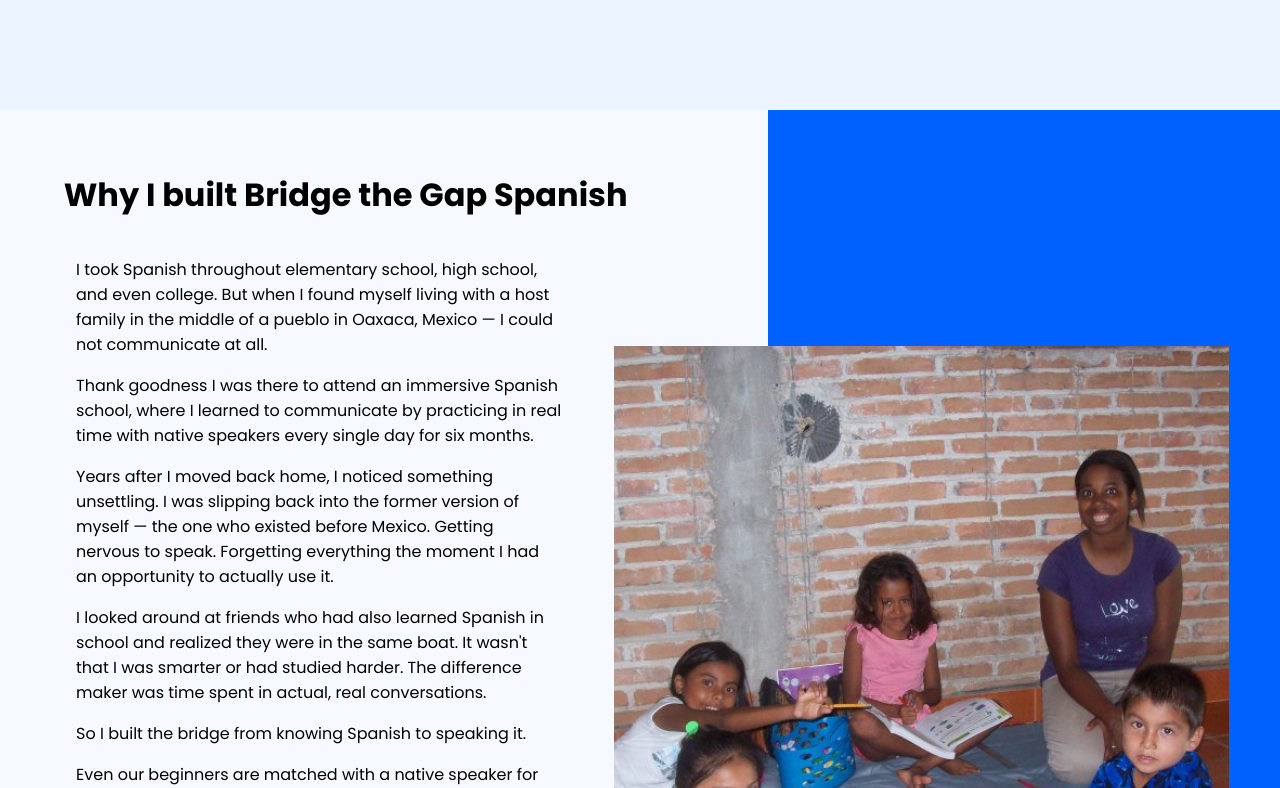
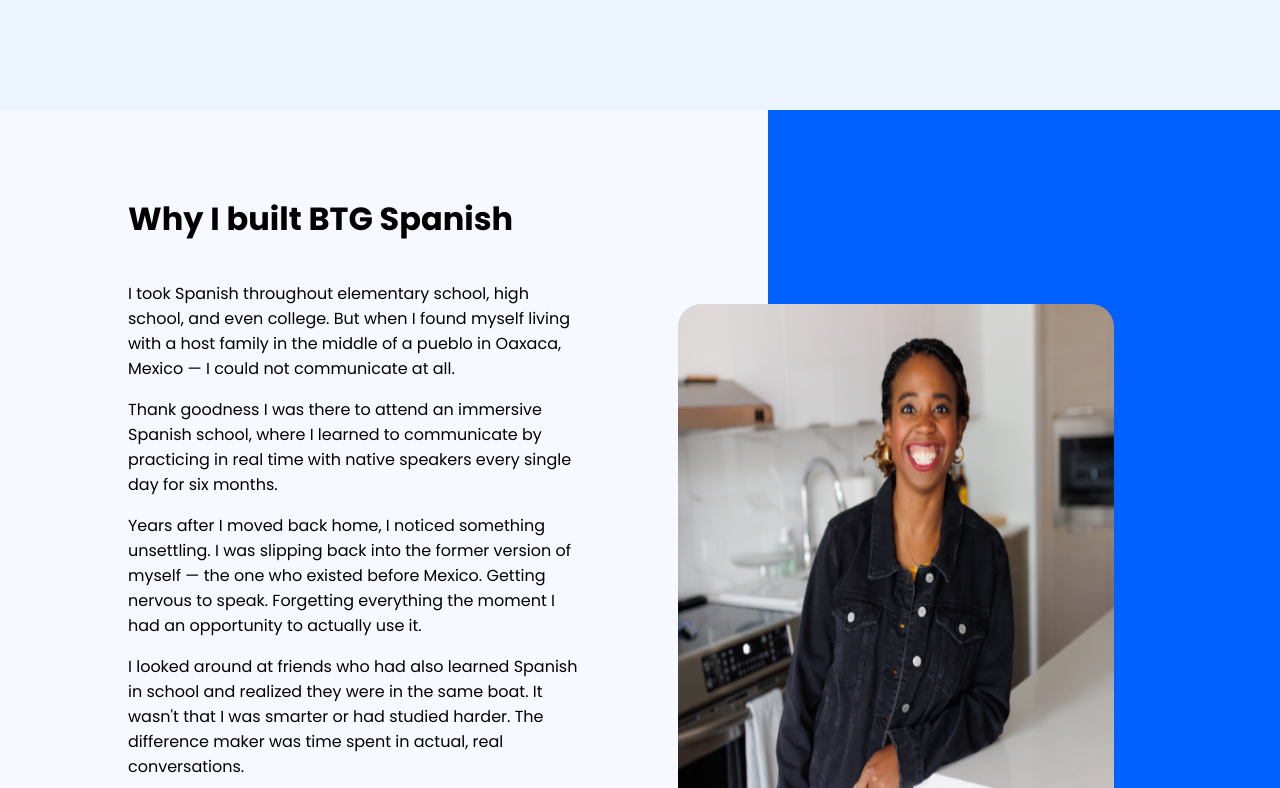
Before and after one commit to Dmac26/salty-lion-stack, an Angular app in the folder angularFrontend/: page / in a window 1280 px wide. Shown: the part 6652-7440 px from the top of the page. Built offline with nearby package versions, Linux system fonts and the light colour scheme.

Commit message:
why-i-build polished

```diff
--- a/angularFrontend/src/app/components/body/body.component.html
+++ b/angularFrontend/src/app/components/body/body.component.html
@@ -18,7 +18,7 @@
 
 <app-challenge-result></app-challenge-result>
 
-<app-what-to-expect></app-what-to-expect>
+<app-why-i-build></app-why-i-build>
 
 <app-what-you-get></app-what-you-get>
 
--- a/angularFrontend/src/app/components/body/body.component.ts
+++ b/angularFrontend/src/app/components/body/body.component.ts
@@ -17,7 +17,7 @@
 import { ExpectationsComponent } from '@components/expectations/expectations.component';
 import { ChallengeResult } from '@components/challenge-result/challenge-result';
 import { PricingComponent } from '@components/pricing/pricing.component';
-import { WhatToExpect } from '@components/what-to-expect/what-to-expect';
+import { WhyIBuild } from '@components/why-i-build/why-i-build';
 import { WhatYouGet } from '@components/what-you-get/what-you-get';
 
 @Component({
@@ -41,7 +41,7 @@
     ExpectationsComponent,
     ChallengeResult,
     PricingComponent,
-    WhatToExpect,
+    WhyIBuild,
     WhatYouGet
   ],
   templateUrl: './body.component.html',
--- a/angularFrontend/src/app/components/what-to-expect/what-to-expect.html
+++ b/angularFrontend/src/app/components/why-i-build/why-i-build.html
@@ -1,9 +1,9 @@
 <div class="why-container">
     <div class="left-content">
+        <div class="copy-container">
             <h1 class="heading">
-                Why I built Bridge the Gap Spanish
+                Why I built BTG Spanish
             </h1>
-        <div class="copy-container">
             <div class="copy-wrapper">
                 <p>I took Spanish throughout elementary school, high school, and even college. But when I found myself living with a host family in the middle of a pueblo in Oaxaca, Mexico — I could not communicate at all.</p>
                 <p>Thank goodness I was there to attend an immersive Spanish school, where I learned to communicate by practicing in real time with native speakers every single day for six months.</p>
@@ -17,6 +17,6 @@
         </div>
     </div>
     <div class="right-content">
-        <img class="then-pic" src="images/ke_and_kids.png">
+        <img class="then-pic" src="images/ke_in_kitchen.png">
     </div>
 </div>
--- a/angularFrontend/src/app/components/what-to-expect/what-to-expect.scss
+++ b/angularFrontend/src/app/components/why-i-build/why-i-build.scss
@@ -1,4 +1,7 @@
 :host {
+    display: flex;
+    align-items: center;
+    justify-content: center;
     width: 100vw;
     min-height: 100vh;
     height: fit-content;
@@ -9,7 +12,7 @@
         flex-direction: row;
         min-height: 90vh;
         height: fit-content;
-        width: 90vw;
+        width: 80vw;
         padding: 5vh 0 5vh 0;
 
         .left-content, .right-content {
@@ -25,15 +28,13 @@
             flex-direction: column;
             align-items: center;
             justify-content: center;
-            width: 60%;
+            width: 50%;
 
             .copy-container {
                 display: flex;
                 flex-direction: column;
-                //align-items: center;
-                //justify-content: center;
                 height: 95%;
-                width: 78%;
+                width: 100%;
 
                 .copy-wrapper {
                     height: 90%;
@@ -44,7 +45,13 @@
         }
 
         .right-content {
-            width: 40%;
+            width: 50%;
+
+            img {
+                border-radius: 23px;
+                height: 68%;
+                width: 85%;
+            }
         }
     }
 }
```
Also changed, not shown: angularFrontend/src/app/components/what-to-expect/what-to-expect.ts (deleted, +0 -9 lines), angularFrontend/src/app/components/why-i-build/why-i-build.ts (added, +9 -0 lines), angularFrontend/public/images/ke_in_kitchen.png.
